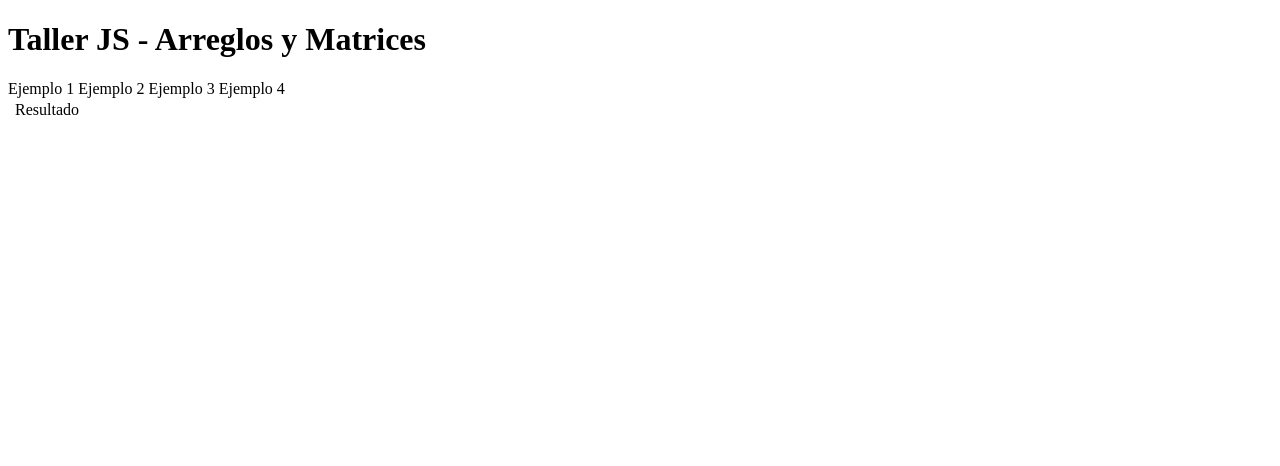
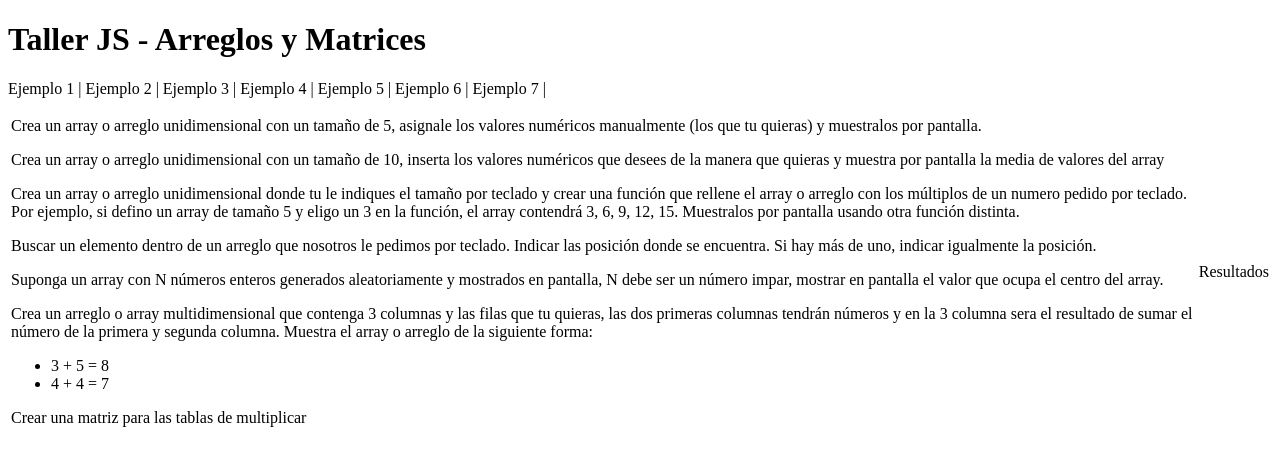
Before and after one commit to EliRoCas/SENA, a plain HTML site: page Taller JS 3/index.html in a window 1280 px wide. Drawn offline with Linux system fonts and the light colour scheme.

Commit message:
Taller 03 JS

```diff
--- a/Taller JS 3/CSS/index.css
+++ /dev/null
@@ -1,3 +0,0 @@
-body { ;
-
-}
--- /dev/null
+++ b/Taller JS 3/CSS/style.css
@@ -0,0 +1,46 @@
+body {
+    font-family: 'Times New Roman', Times, serif;
+    font-size: 100%;
+}
+
+nav {
+    text-align: center;
+    background-color: #008bda;
+    padding: 10%;
+
+}
+
+nav>span {
+    cursor: pointer;
+    color: #ffff;
+    font-weight: bold;
+}
+
+nav>span:hover {
+    color: #0cdc32;
+}
+
+table {
+    text-align: center;
+    width: 80%;
+}
+
+#enunciado,
+#resultado {
+    width: 50%;
+    padding: 10%;
+}
+
+#resultado {
+    background-color: #808080;
+}
+
+#ejemplo1,
+#ejemplo2,
+#ejemplo3,
+#ejemplo4,
+#ejemplo5,
+#ejemplo6,
+#ejemplo7 {
+    display: none;
+}
--- a/Taller JS 3/JS/taller3.js
+++ b/Taller JS 3/JS/taller3.js
@@ -0,0 +1,67 @@
+function mostrar(dato) {
+    switch (dato) {
+        case 1:
+            document.getElementById('ejemplo2').style.display = "block";
+            document.getElementById('ejemplo1').style.display = "none";
+            document.getElementById('ejemplo3').style.display = "none";
+            document.getElementById('ejemplo4').style.display = "none";
+            document.getElementById('ejemplo5').style.display = "none";
+            document.getElementById('ejemplo6').style.display = "none";
+            document.getElementById('ejemplo7').style.display = "none";
+            break;
+        case 2:
+            document.getElementById('ejemplo2').style.display = "block";
+            document.getElementById('ejemplo1').style.display = "none";
+            document.getElementById('ejemplo3').style.display = "none";
+            document.getElementById('ejemplo4').style.display = "none";
+            document.getElementById('ejemplo5').style.display = "none";
+            document.getElementById('ejemplo6').style.display = "none";
+            document.getElementById('ejemplo7').style.display = "none";
+            break;
+        case 3:
+            document.getElementById('ejemplo3').style.display = "block";
+            document.getElementById('ejemplo2').style.display = "none";
+            document.getElementById('ejemplo1').style.display = "none";
+            document.getElementById('ejemplo4').style.display = "none";
+            document.getElementById('ejemplo5').style.display = "none";
+            document.getElementById('ejemplo6').style.display = "none";
+            document.getElementById('ejemplo7').style.display = "none";
+            break;
+        case 4:
+            document.getElementById('ejemplo4').style.display = "block";
+            document.getElementById('ejemplo1').style.display = "none";
+            document.getElementById('ejemplo2').style.display = "none";
+            document.getElementById('ejemplo3').style.display = "none";
+            document.getElementById('ejemplo5').style.display = "none";
+            document.getElementById('ejemplo6').style.display = "none";
+            document.getElementById('ejemplo7').style.display = "none";
+            break;
+        case 5:
+            document.getElementById('ejemplo5').style.display = "block";
+            document.getElementById('ejemplo1').style.display = "none";
+            document.getElementById('ejemplo2').style.display = "none";
+            document.getElementById('ejemplo3').style.display = "none";
+            document.getElementById('ejemplo4').style.display = "none";
+            document.getElementById('ejemplo6').style.display = "none";
+            document.getElementById('ejemplo7').style.display = "none";
+            break;
+        case 6:
+            document.getElementById('ejemplo6').style.display = "block";
+            document.getElementById('ejemplo1').style.display = "none";
+            document.getElementById('ejemplo2').style.display = "none";
+            document.getElementById('ejemplo3').style.display = "none";
+            document.getElementById('ejemplo4').style.display = "none";
+            document.getElementById('ejemplo5').style.display = "none";
+            document.getElementById('ejemplo7').style.display = "none";
+            break;
+        case 7:
+            document.getElementById('ejemplo7').style.display = "block";
+            document.getElementById('ejemplo1').style.display = "none";
+            document.getElementById('ejemplo2').style.display = "none";
+            document.getElementById('ejemplo3').style.display = "none";
+            document.getElementById('ejemplo4').style.display = "none";
+            document.getElementById('ejemplo5').style.display = "none";
+            document.getElementById('ejemplo6').style.display = "none";
+            break;
+    }
+}
--- a/Taller JS 3/index.html
+++ b/Taller JS 3/index.html
@@ -5,33 +5,71 @@
     <meta charset="UTF-8">
     <meta name="viewport" content="width=device-width, initial-scale=1.0">
     <title>Taller 03 JS</title>
-    <link rel="stylesheet" media="mediatype" href="CSS/index.css">
+    <link rel="stylesheet" media="mediatype" href="CSS/style.css">
 </head>
 
 <body>
     <header>
         <h1>Taller JS - Arreglos y Matrices</h1>
         <nav>
-            <span onclick="">Ejemplo 1</span>
-            <span onclick="">Ejemplo 2</span>
-            <span onclick="">Ejemplo 3</span>
-            <span onclick="">Ejemplo 4</span>
+            <span onclick="mostrar(1)">Ejemplo 1 |</span>
+            <span onclick="mostrar(2)">Ejemplo 2 |</span>
+            <span onclick="mostrar(3)">Ejemplo 3 |</span>
+            <span onclick="mostrar(4)">Ejemplo 4 |</span>
+            <span onclick="mostrar(5)">Ejemplo 5 |</span>
+            <span onclick="mostrar(6)">Ejemplo 6 |</span>
+            <span onclick="mostrar(7)">Ejemplo 7 |</span>
         </nav>
     </header>
     <main>
         <table>
             <tr>
                 <td id="Enunciado">
-            <section id="Ejemplo1"></section>
-            <section id="Ejemplo2"></section>
-            <section id="Ejemplo3"></section>
-            <section id="Ejemplo4"></section>
+                    <section id="Ejemplo1">
+                        <p>Crea un array o arreglo unidimensional con un tamaño de 5, asignale los valores numéricos
+                            manualmente (los que tu quieras) y muestralos por pantalla.</p>
+                    </section>
+                    <section id="Ejemplo2">
+                        <p>Crea un array o arreglo unidimensional con un tamaño de 10, inserta los valores numéricos que
+                            desees de la manera que quieras y muestra por pantalla la media de valores del array</p>
+                    </section>
+                    <section id="Ejemplo3">
+                        <p>Crea un array o arreglo unidimensional donde tu le indiques el tamaño por teclado y crear una
+                            función que rellene el array o arreglo con los múltiplos de un numero pedido por teclado.
+                            Por
+                            ejemplo, si defino un array de tamaño 5 y eligo un 3 en la función, el array contendrá 3, 6,
+                            9,
+                            12, 15. Muestralos por pantalla usando otra función distinta.</p>
+                    </section>
+                    <section id="Ejemplo4">
+                        <p>Buscar un elemento dentro de un arreglo que nosotros le pedimos por teclado. Indicar las
+                            posición donde se encuentra. Si hay más de uno, indicar igualmente la posición.</p>
+                    </section>
+                    <section id="Ejemplo5">
+                        <p>Suponga un array con N números enteros generados aleatoriamente y mostrados en pantalla, N
+                            debe ser un número impar, mostrar en pantalla el valor que ocupa el centro del array.</p>
+                    </section>
+                    <section id="Ejemplo6">
+                        <p>Crea un arreglo o array multidimensional que contenga 3 columnas y las filas que tu quieras,
+                            las dos primeras columnas tendrán números y en la 3 columna sera el resultado de sumar el
+                            número de la primera y segunda columna. Muestra el array o arreglo de la siguiente forma:
+                        </p>
+                        <ul>
+                            <li>3 + 5 = 8</li>
+                            <li>4 + 4 = 7</li>
+                        </ul>
+
+                    </section>
+                    <section id="Ejemplo7">
+                        <p>Crear una matriz para las tablas de multiplicar</p>
+                    </section>
                 </td>
-        <td id="Resultado"> Resultado</td>
+                <td id="Resultado"> Resultados</td>
             </tr>
         </table>
     </main>
 
 </body>
 <script src="JS/taller3.js"></script>
+
 </html>
```
Lines whose indentation alone changed are shown as unchanged.
